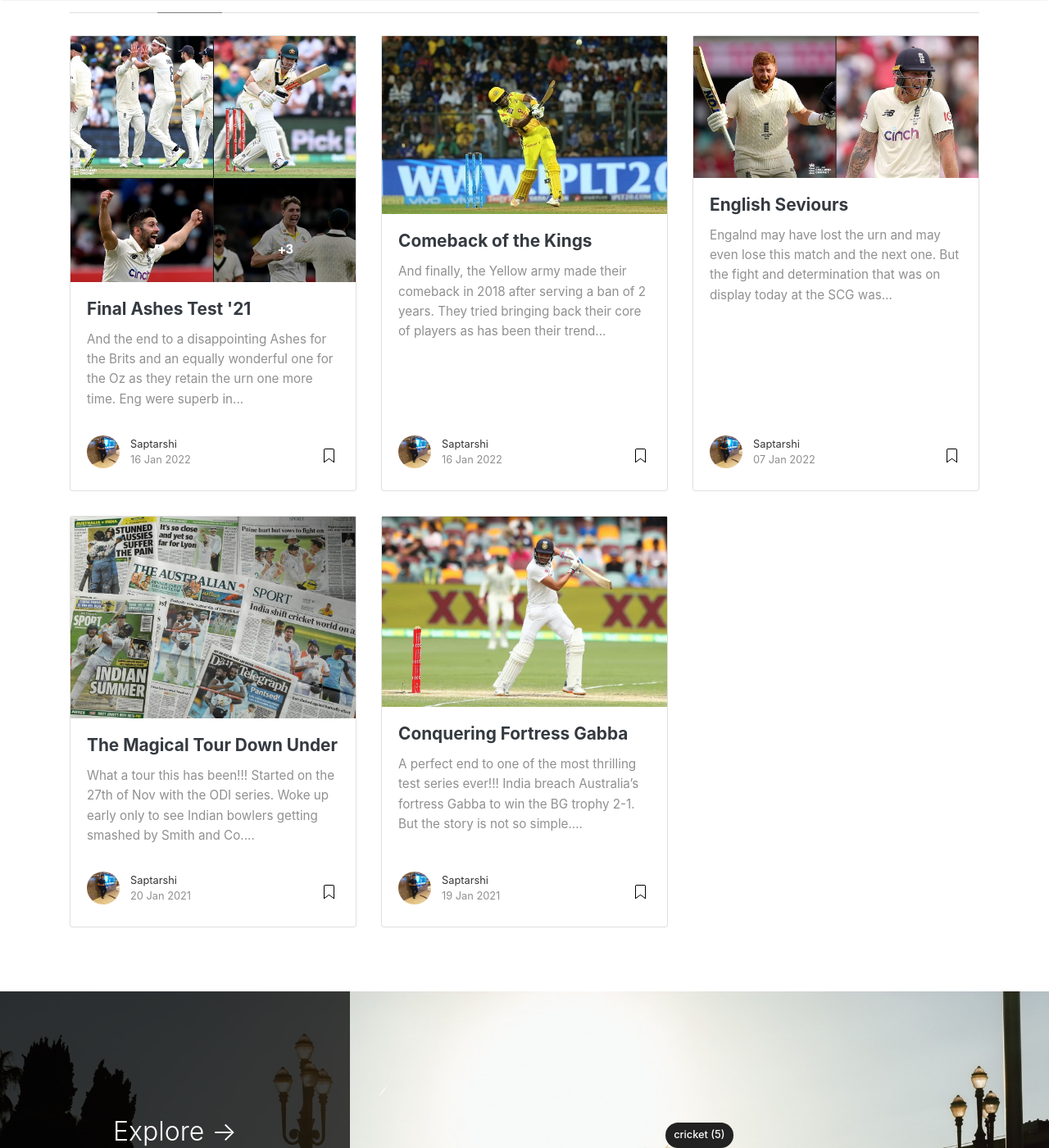
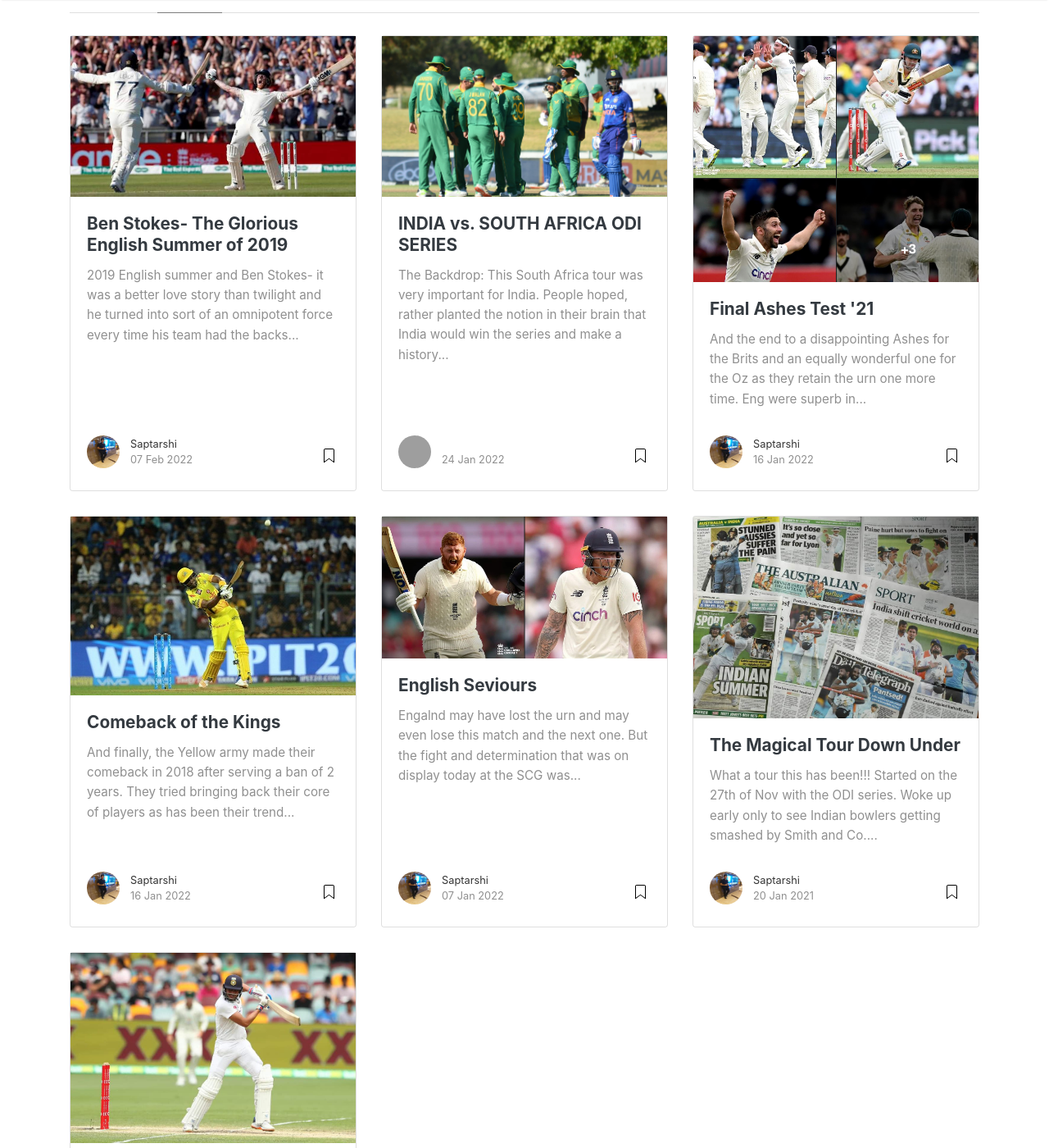
Before and after one commit to iamtamodip/blog, a Jekyll site: the page built from _pages/categories.md, in a window 1280 px wide and 1400 px high, scrolled down 271 px. Shown: the whole window at 82% size. Built offline with Jekyll 4.4.1, drawn with Linux system fonts in a browser that asks for light colours; nearby versions of some CDN libraries; part of the change alters nothing that is shown; grey boxes are pictures that could not be loaded.

Commit message:
Updated with Ben Stokes & IND-SA Posts

```diff
--- a/_config.yml
+++ b/_config.yml
@@ -31,7 +31,15 @@ authors:
     web: https://www.wowthemes.net
     twitter: https://twitter.com/wowthemesnet
     description: "3rd year undergraduate, department of Electrical Engineering, Jadavpur University."
-
+ritam:
+  name: Ritam
+  display_name: Ritam
+  avatar: "assets/images/ritam.jpg"
+  gravatar: b1cc14991db7a456fcd761680bbc8f81
+  email: wowthemesnet@gmail.com
+  web: https://www.wowthemes.net
+  twitter: https://twitter.com/wowthemesnet
+  description: "3rd year undergraduate, Techno India University - Main, Salt Lake."
 # Plugins
 plugins:
   - jekyll-paginate
--- /dev/null
+++ b/_posts/2022-01-24-ind-sa.md
@@ -0,0 +1,30 @@
+---
+layout: post
+title: "INDIA vs. SOUTH AFRICA ODI SERIES"
+author: ritam
+categories: [Cricket]
+image: assets/images/ind-sa.jpg
+---
+
+The Backdrop:
+This South Africa tour was very important for India. People hoped, rather planted the notion in their brain that India would win the series and make a history of winning the first test series on the South African soil which was unconquered till date. But things didn’t go as per our expectations. After a historic win in Centurion India failed to capitalize the lead and went on to lose the consecutive two tests. The dream once again remained unachieved.
+India had already won the ODI series convincingly in 2018. By defeating the Proteas by a margin of 4-1 in the series they grabbed their first ODI series win in South Africa under Virat Kohli’s leadership. But things were not same this time.
+Earlier Kohli had resigned from T20I captaincy. And at the time of team selection for the SA tour he was removed from his ODI captaincy too. After the defeat in the test series Kohli left test captaincy too.
+So a new captain with a team missing some major players like Rohit Sharma, Md Shami and Ravindra Jadeja started the ODI series.
+
+Performance:
+India lost all the 3 matches in the series. In the first match India got some early breakthroughs but things couldn’t convert the flow in their way as Bavuma and Van der Dussen scored centuries to take SA near 300. In reply Dhawan, Kohli and Shardul Thakur made half centuries but could not take India to the winning runs.
+In the second match India batted first. Skipper Rahul and Dhawan provided India with a solid start. But after the fall of Dhawan’s wicket Kohli could not spend long in the crease as he got out for a 5 ball duck. Pant played his natural game and accelerated the momentum of the game. He fell 15 runs short of a well-deserved century. Rahul also made half century. And later on Shardul provided a good finish. But Proteas faced no difficulty in chasing the target of 288. Janneman Malan, de Kock played brilliant innings of 91 and 78 runs respectively. Bavuma, Markram and Dussen, having scored 30+ runs each, helped SA reach the target quite comfortably.
+India had already lost the series. In Newlands the 3rd ODI started. De Kock and Dussen turned out to be the major run scorers for SA who were batting first.de Kock hit a century. A target of 287 was set for India to refrain themselves from getting whitewashed. Dhawan and Kohli scored 61 and 65 respectively to give some hope but with them going to pavilion the hope for India to win the match went down as middle order batsmen could not do great. But to everyone’s surprise Deepak Chahar kept the game alive scoring a dashing half century. When he got out for 54 off 34 balls, India were in a good position to win the match. But wickets kept on falling as tail enders were only out there. A very close match ended and SA won the match by 4 runs. SA packed the series 3-0.
+
+The Middle Order Problem:
+A middle order in batting lineup generally comprises of batters of 4,5,6,7 positions. In the ODI series the middle order of Indian batting lineup couldn’t perform extremely well specially compared to that of South Africa.
+42,158,110. These are the total runs scored by Indian middle order batters in the 1st,2nd and 3rd ODI respectively. Expect 2nd ODI the numbers are not at all good whereas middle order of averaged extremely well in the first two ODIs. Middle order was a problem in the series. Another thing to be noted is that in the 7th position India played bowling allrounder i.e. Ashwin, Shardul Thakur and Deepak Chahar in the respective matches. Shardul and Deepak performed beyond expectations. Now the problem in this line up is that it is not properly balanced. The players in that certain position were shuffled in all the three matches. And we expect a batting all rounder in that position because not every day a bowling all rounder will perform well with the bat.
+Shreyas Iyer faced problems with the short ball. It is also a concern for the player and the team.
+
+The Bowlers:
+In the previous SA tour spinners played a pivotal role behind the success of India. The “Kulcha” pair took 33 wickets with an astounding average of 15.125. And the pair maintained an average economy of 4.82. the stats clearly shows their contribution.
+This time the things didn’t go that well. Indian bowlers as a whole failed to take wickets in middle overs which costed them the flow of runs.
+
+The Job Ahead:
+Overall India should learn from the mistakes. Role clarity of the players should be precise. And the team should be balanced. The next white-ball is around the corner. The team should do well in the series.
--- /dev/null
+++ b/_posts/2022-02-07-ben-stokes.md
@@ -0,0 +1,73 @@
+---
+layout: post
+title: "Ben Stokes- The Glorious English Summer of 2019"
+author: saptarshi
+categories: [Cricket]
+image: assets/images/ben-stokes.jpeg
+---
+
+2019 English summer and Ben Stokes- it was a better love story than twilight and he turned into sort of an omnipotent force every time his team had the backs against the wall. He simply enjoyed the best time ever in his life and it all started with the mega event- the ICC Cricket World Cup in England and Wales in 2019.
+
+World Cup 2019
+
+Ben Stokes had a fantastic WC in 2019. He started with an all-round performance against the Proteas in their tournament opener at the Oval. He backed it up with important knocks against SL and Australia, albeit in a losing cause and then a match defying knock against India in a must win game to get themselves back on track at the moment when qualification chances looked to be in jeopardy for England. But these were just bits of the trailer of what was about to come!!!
+
+It all started with the gloomy day at the Lord’s on 14th July 2019. England were just one game away from reaping rewards for all their hard work towards the betterment of their white ball game since that 2015 World Cup Down Under. In fact, they were playing their 1st 50 over WC final since 1992 when Wasim Akram ripped apart through that English lineup in Melbourne.
+England were set a target of 242 to make history and lift the 50 over WC for the 1st time ever, that too at the Home of Cricket in front of a passionate home crowd.
+
+But with the slow nature of the pitch and the Kiwi attack which defended a similar total 3 days back against a well-confident Indian lineup- these were definitely gonna make the road much tougher for Morgan’s men.
+
+And it was just the 1st ball of the innings and boom….. Boult bowled a beauty- a brilliant inswinger, pitched on length shaping back in to get Roy trapped and it was only the on-field umpire’s not out decision that saved Roy, who found it to be umpire’s call via DRS.
+After a few boundaries here and there, Matt Henry struck, making Roy edge behind to Latham. At this point, Kane Williamson played a masterstroke in bowling out de Grandhomme for 10 consecutive overs, wherein he conceded a mere 25 runs and scalped the priced wicket of Joe Root. To add to England’s misery, Ferguson and Neesham dismissed Bairstow and Morgan in quick succession and England found themselves in a tricky situation at 86/4 at almost the halfway mark, when Jos Buttler and Ben Stokes joined hands.
+
+Buttler played a game changing innings of 59 off 60 on a pitch where almost everyone else struggled to get going and got England back into the game. But Stokes was doing the harder job of grinding in and ensuring that he stays on till the end and see of the chase. And once Buttler was dismissed, it became even tougher.
+
+And then, he had his heart in his mouth for a moment when he slog swept a length delivery from Neesham towards wide long on and Trent Boult patrolling those high traffic areas, kept his calm to almost grab a fantastic catch and seal England’s chances of winning the match (22 were required off 9 balls before that delivery). But, ……… he just stepped on the boundary line with the ball in his hand and Stokes had a stroke of his fortune.
+
+It all came down to the last over. The whole of Lord’s was tensed as Ian Smith was shouting out his voice in the commentary box and Ben Stokes- he knew he had a chance to be a hero after what happened in Bristol 2017.
+
+First two balls, he tried to hit over cover but just failed to do so and it came down to 15 of 4. The game was just slipping out of England’s hands. Next ball, Trent Boult bowls a length delivery and Stokes just plays an astonishing slog sweep against a premium fast bowler for a six over deep mid-wicket.
+
+Now it’s 9 off 3!!! If it has to be someone, it has to be BA Stokes!!! Boult bowls a full toss and Stokes hits it towards deep mid-wicket and the fielder throws it towards the keeper’s end. And as Stokes puts in a full-length dive, the ball gets deflected on striking his bat and runs away for a boundary. It was a 6!!!(Actually, it should have been a 5, but in the heat of the moment, the umpires missed out on checking the point of time when the batsmen crossed).
+
+Stokes just put up his hands in apology and disbelief. But he has been part of something special. Something you don’t get to see often. Can he help his team after this final share of luck?
+
+The next two balls, Stokes managed to pick up singles as his partners got runout at the non-striker’s end both times. (Stokes would have been out had the fielder thrown the ball at the keeper’s end in the penultimate delivery.) Ya, he hasn’t been able to see off his team, but he has made sure they don’t lose. And now he was again gonna bat in the Super Over.
+
+Stokes was already tired and on his haunches for quite a few times. But such is the dedication of this man, that he was not gonna give up. He got another 8 runs off 3 balls in the Super Over, batting with another hero of that day, Jos Buttler and England went on to post 15. NZ were gonna win the WC only if they could score 16 as a draw would have meant an England victory with boundary count being the then ICC rule of deciding the victorious team in case of a Super Over tie.
+
+Jofra Archer went on to bowl the Super Over and it came down to 2 off 1. Guptill whipped it towards deep square and Roy keeping his nerves calm, throws it down to Buttler at the keeper’s end who dived across to light up the stumps and the faces of thousands of English fans. Yes, they have won the ODI WC for the first time ever and their transition in white ball cricket has reaped rewards. Yes, there was a wrong decision, a dropped catch, Buttler’s knock, Archer’s Super Over – but deep down this final belonged to Ben Stokes and he was the center of all attraction. He had come a long way since being hit for 4 sixes in the final over of that T20 WC final in Kolkata back in 2016.
+A knock for the ages!!! A man with incredible dedication and determination fighting against all odds and helping his team with all his might!!!
+
+But this was not going to be the end of Stokes’ golden summer. The Ashes was already knocking at the door and little did he know that he was gonna find himself in a similar situation in a month’s time.
+
+The Ashes 2019
+
+The Ashes – one of the oldest rivalries between two extremely competitive cricketing nations took centerstage at Edgbaston, which England almost made a fortress. Steve Smith, who was making a comeback to test cricket after serving a one year ban since the sandpaper saga which took place at Newlands in March 2018 played incredibly well, hitting twin hundreds amidst severe booing from a belligerent English crowd.
+
+The 2nd match was played at Lord’s – the venue where Stokes played one of his finest ever white ball knocks 1 month back. This test match would be remembered for the tooth and nail fight between the express pace of Jofra Archer and the grit and determination of the genius, Steve Smith. And then the introduction of Marnus Labuschagne as a concussion substitute in the 2nd innings, who started his new journey as a middle order batsman and went on to become the No.1 Test batsman 2 years later. But amidst all this, Stokes smashed a brilliant 115\*(165) in the 2nd innings, although Australia managed to draw the game.
+
+Australia were 1-0 up in the series with 3 games to go and the action shifted to Headingley, the ground where Ian Botham and Bob Willis scripted a brilliant turnaround in the 1981 Ashes to win that match by 18 runs and then go on to win the series. 38 years later, another brilliant all rounder playing for the same country was about to script something special.
+
+England won the toss and opted to bowl first under cloudy skies. Jofra Archer bowled a brilliant spell and picked up a six-for in only his 2nd test. And despite Warner and Labuschagne registering individual fifties, the Aussies were all out at 179.
+
+Day 2 started with England coming out to bat. Josh Hazlewood bowled superb lines and lengths and picked up 5 for just 30 runs. The Aussies eventually bowled out England for just 67 runs. This was a shame!!!
+
+Being already 1-0 down after 2 tests, this was simply an unacceptable performance. Australia had a comparably better 2nd innings and wen on to score 246. Stokes picked up 3 and England were set a daunting target of 359 to win in the 4th innings. It looked like an improbable task against the Aussie attack comprising of Cummins, Hazlewood, Pattinson and Lyon.
+
+Root and Denly stabilized the innings after 2 quick wickets at the top. But once those departed, the drama started to unfold. Bairstow departed for 36 and then Buttler got run out, owing to a serious misunderstanding between him and Stokes. Soon Woakes was scalped by Hazlewood and Jofra Archer perished in his quest to bag a few quick runs. And then Broad was pinned on the crease by James Pattinson which meant England now needed 73 runs from the last wicket to level the series. The Aussies had their tail up and Jack Leach walked out as the last man to assist Stokes. Till then Stokes had shown appreciable patience, grit and composure. But he knew now he had to change gears.
+
+And it started!!! He started hitting shots all over the park. He slogged Nathan Lyon straight over his head and then even had him switched hit for six. This was a man who was high on confidence. He was not even afraid of taking over the tall fielders. Also, he was pretty sensible and intelligent in rotating the strike at the right points and was ably supported by Jack Leach who had some mannerisms on display, wiping his glasses and delaying things a bit amidst all the tension that was brewing.
+
+It was not over! Now Stokes walked across his stumps to ramp Cummins over the keeper’s head and this was sheer audacity from a man who was at the peak of his powers. Next over, he reached his 100 but was not ready to acknowledge the standing ovation form the Headingley crowd. He knew he had a bigger job at hand. Next two balls, he smashed Hazlewood for two massive sixes. And the carnage went on! He had a bit of luck when he was dropped by Harris off a thick edge but this was an unbelievable innings. It all came down to 2 required now.
+
+Lyon to Stokes-Stokes reverse swept straight to point and was in no mood to go for a single but his partner Leach charged down halfway to steal a single. This was it!!! Stokes’ hard work was gonna go in vain!!! Gonna lose by 1 run………!!! But no …… Lyon fumbles in collecting the throw and Leach gets saved. That was drama at its best.
+Next ball, Lyon bowls a fuller delivery to which Stokes sweeps and gets hit on his thighs on missing the sweep. That surely looked plumb in real time but umpire Joel Wilson didn’t raise his finger. And Australia wasted their review against Leach a n over earlier which was in no way gonna be an LBW. They surely had to pay for not using the technology optimally. So, Stokes was saved twice in two balls and maybe this was a gift from the Almighty for playing so well. As the saying goes - “Fortune favours the brave”.
+
+Leach took the all-important single the next over before Stokes smashed Cummins through cover for a four and lets out a roar. Yes, he’s done it!!! He’s done it once again after the WC final!!!
+
+"Cut away. Cut away for four. What an innings. What a player. Take a bow, Ben Stokes. The Ashes are well and truly alive because of one cricketer." -That was one supernatural knock.
+
+And the knock was­­­­­ a tribute to the legendary English all rounder Sir Ian Botham who played that brilliant knock in 1981 Ashes at this same venue to help England win.
+
+England went on to draw the series which meant Australia would retain the Ashes. But this knock from Ben Stokes was surely gonna go down as one of the best knocks ever in the history of Test Cricket.
```
Also changed, not shown: assets/images/ben-stokes.jpeg (added), assets/images/ind-sa.jpg (added), assets/images/ritam.jpg (added).
